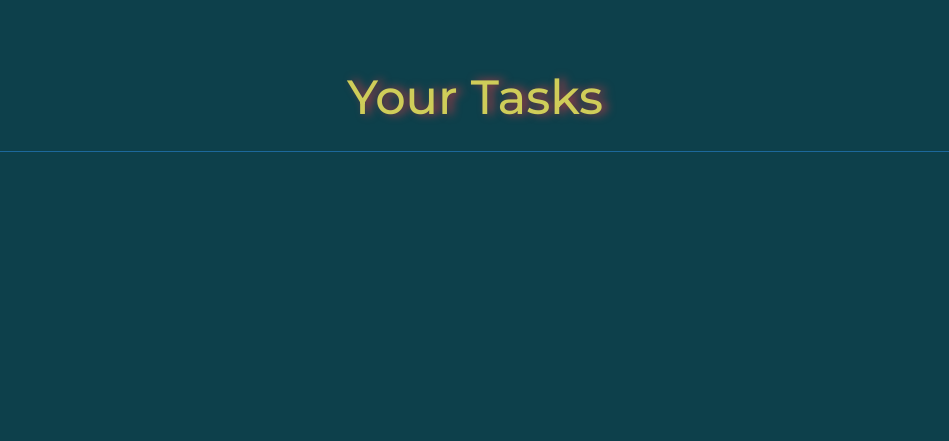
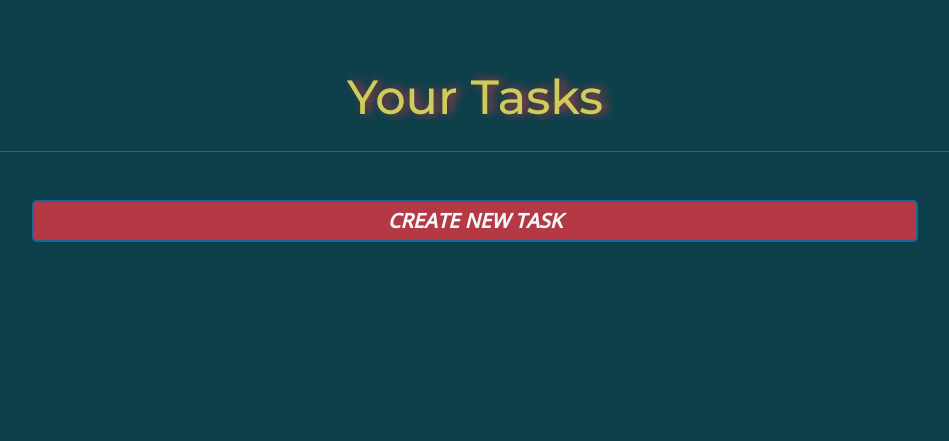
Before and after one commit to almost-good/tasker-hub, a Django app: page /your-tasks in a window 1280 px wide. Shown: the part 75-516 px from the top of the page, without its empty margins (165-1114 px from the left). Run offline with Django 4.2, Linux system fonts and the light colour scheme; the visitor is signed in with stand-in values (Sample User, id 1); data that the repository does not hold is empty; some libraries are stand-ins or nearby versions.

Commit message:
add the button to create a new task

```diff
--- a/static/css/style.css
+++ b/static/css/style.css
@@ -126,6 +126,13 @@ a {
     background-color: var(--general-bg-color) !important;
     border: 2px solid var(--highlight-yellow) !important;
 }
+
+.add-task-btn {
+    display: block;
+    width: 80%;
+    margin: auto;
+}
+
 
 /* NAVBAR */
 
@@ -263,7 +270,6 @@ a {
                 -1px -1px 5px var(--checkmark-green);
 }
 
-
 .card-title {
     font-size: 1.5rem;
     font-family: var(--font-highlight);
@@ -282,14 +288,12 @@ a {
 
 .card-footer {
     border: none;
-    /*border-top: 1px solid var(--border-color);*/
     z-index:1;
     background-color: var(--card-bg-color);
 }
 
 .card-likes-icon {
     font-size: 2rem;
-    /*color: var(--highlight-pink);*/
     text-shadow: 0px 0px 5px var(--text-color-muted);
 }
 
--- a/tasker/templates/tasker/your-tasks.html
+++ b/tasker/templates/tasker/your-tasks.html
@@ -14,6 +14,9 @@
         </div>
     </div>
     <hr class="top-border">
+    <div class="w-100 mt-5 mb-3">
+        <a class="btn btn-primary btn-lg py-1 px-4 button bold add-task-btn" href="#">CREATE NEW TASK</a>
+    </div>
     <br>
 </div>
 <!-- INTRO END -->
```
